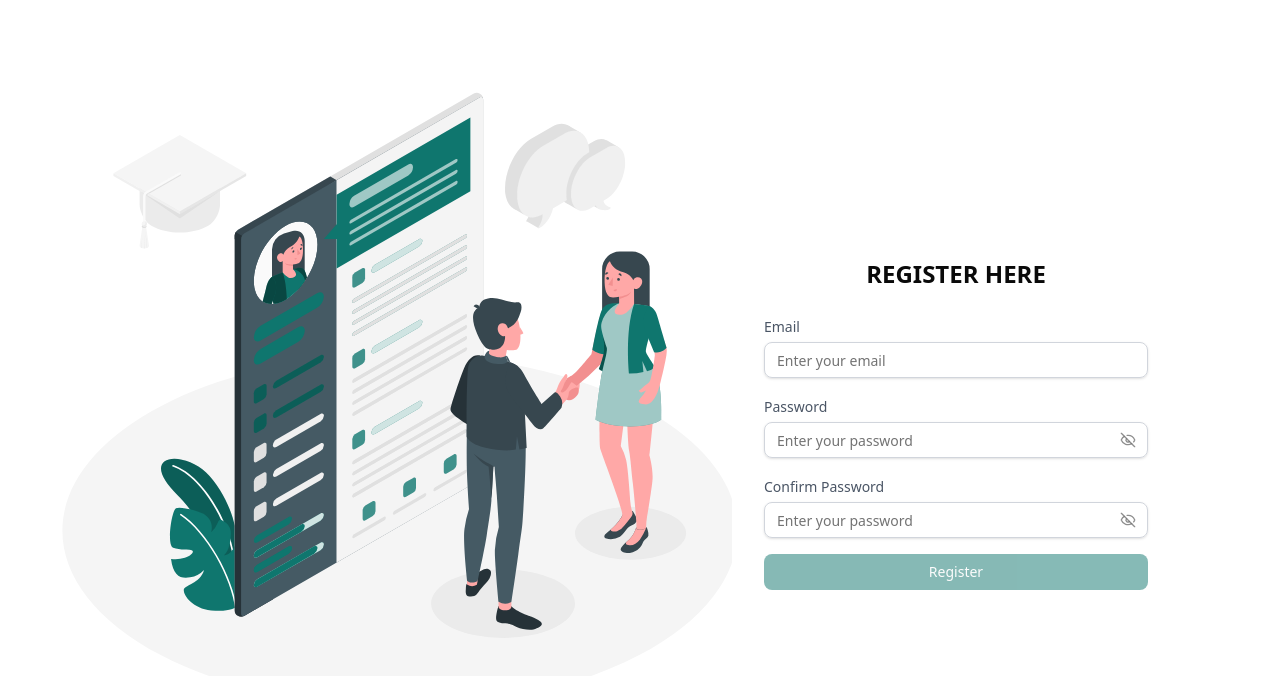
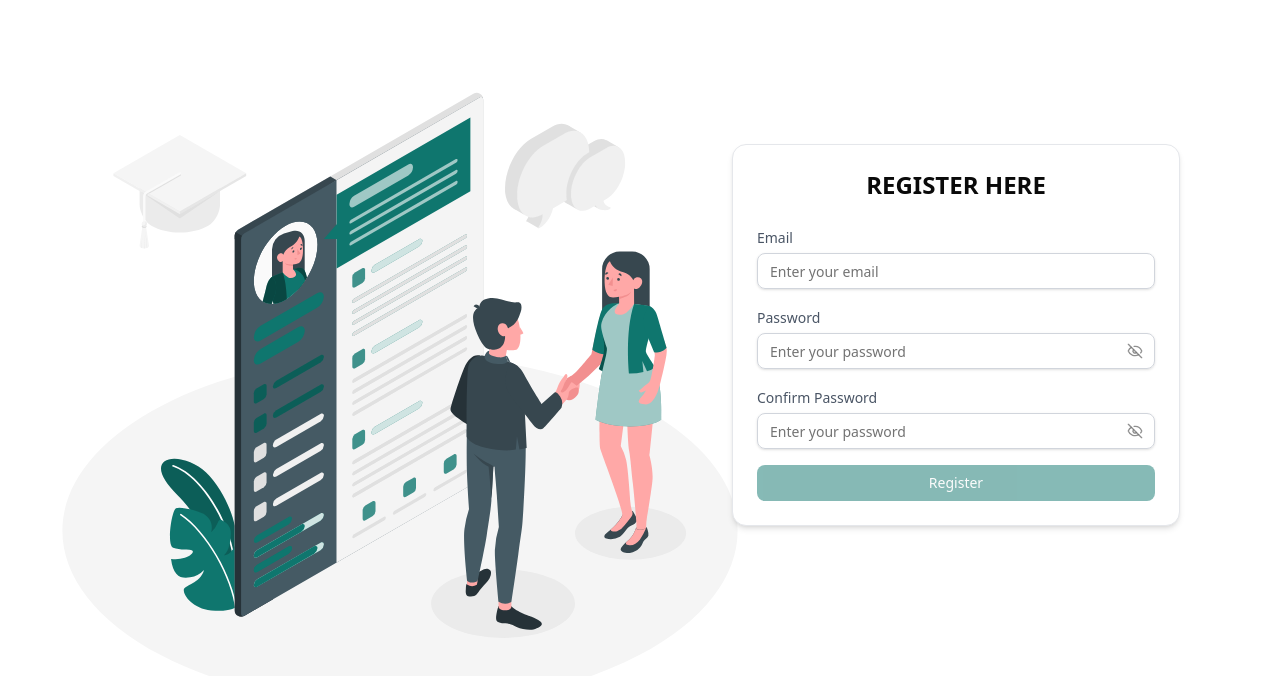
Before and after one commit to DevStreak-Code/devstreak-web-user, a React (Vite) app: page /register in a window 1280 px wide. Shown: the top 676 px of the page. Built offline with nearby package versions, Linux system fonts and the light colour scheme.

Commit message:
Register | Updated UI

```diff
--- a/src/features/common/Register.tsx
+++ b/src/features/common/Register.tsx
@@ -37,10 +37,10 @@ const Register: React.FC = () => {
   };
   return (
     <PublicLayout>
-      <div className="min-h-screen flex items-center justify-center ">
+      <div className="max-w-md mx-auto mt-30 bg-white shadow-md rounded-xl p-6 border border-gray-200 ">
         <form
           onSubmit={handleSubmit(onSubmit)}
-          className="bg-white p-8 rounded-xl w-full max-w-md"
+          className="space-y-4"
           noValidate
         >
           <h2 className="text-2xl font-bold mb-6 text-center">REGISTER HERE</h2>
```
